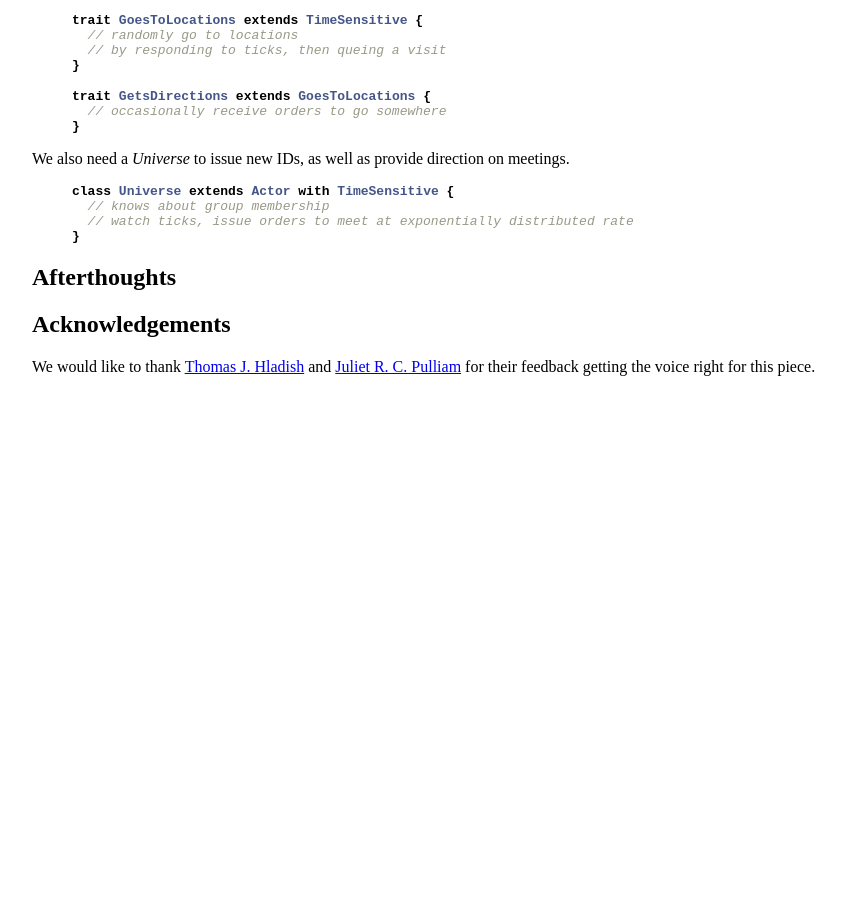
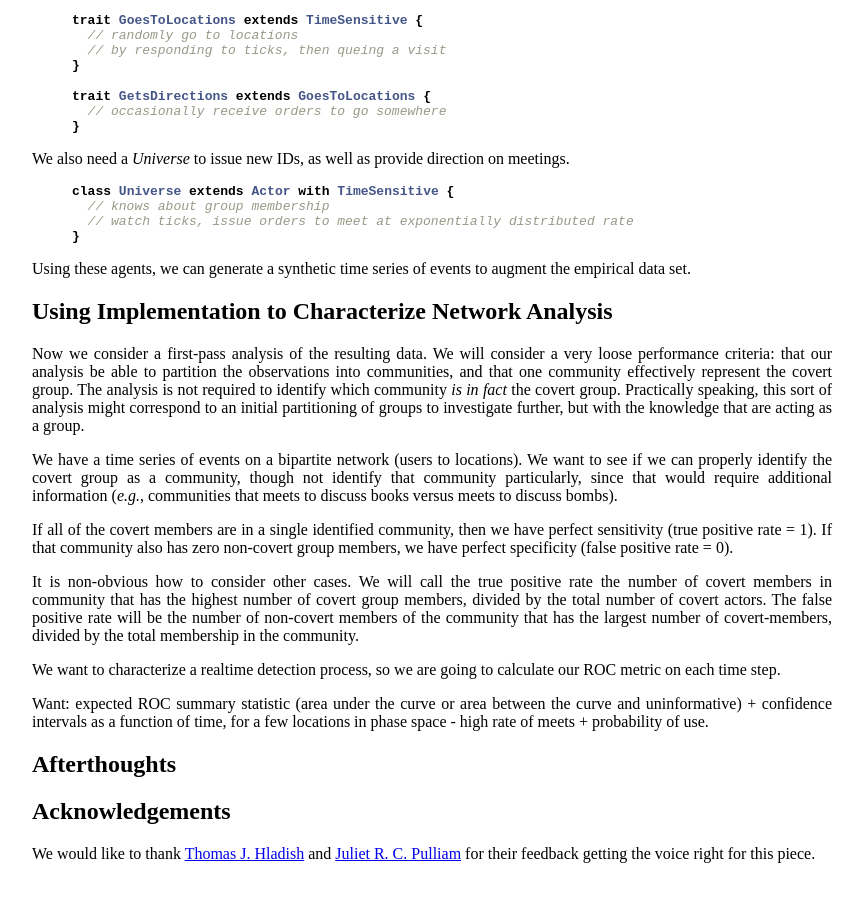
Before and after one commit to pearsonca/scala-commsim, a Jekyll site: the page built from index.md, in a window 1280 px wide and 900 px high, scrolled down 8703 px. Shown: the whole window, without its empty margins (208-1072 px from the left). Built offline with Jekyll 4.4.1, drawn with Linux system fonts in a browser that asks for light colours; formulas are drawn with MathJax 3; before the commit the page ends 9119 px from its top, so only the background shows below that.

Commit message:
initial sketch of analysis

```diff
--- a/index.md
+++ b/index.md
@@ -636,6 +636,42 @@ class Universe extends Actor with TimeSensitive {
 }
 {% endhighlight %}
 
+Using these agents, we can generate a synthetic time series of events to augment
+the empirical data set.
+
+##Using Implementation to Characterize Network Analysis
+
+Now we consider a first-pass analysis of the resulting data.  We will consider a
+very loose performance criteria: that our analysis be able to partition the
+observations into communities, and that one community effectively represent the
+covert group.  The analysis is not required to identify which community *is in fact*
+the covert group.  Practically speaking, this sort of analysis might correspond
+to an initial partitioning of groups to investigate further, but with the knowledge
+that are acting as a group.
+
+We have a time series of events on a bipartite network (users to locations).  We
+want to see if we can properly identify the covert group as a community, though
+not identify that community particularly, since that would require additional
+information (*e.g.*, communities that meets to discuss books versus meets to
+discuss bombs).
+
+If all of the covert members are in a single identified community, then we have
+perfect sensitivity (true positive rate = 1).  If that community also has zero
+non-covert group members, we have perfect specificity (false positive rate = 0).
+
+It is non-obvious how to consider other cases.  We will call the true positive rate
+the number of covert members in community that has the highest number of covert
+group members, divided by the total number of covert actors.  The false positive
+rate will be the number of non-covert members of the community that has the largest
+number of covert-members, divided by the total membership in the community.
+
+We want to characterize a realtime detection process, so we are going to calculate
+our ROC metric on each time step.
+
+Want: expected ROC summary statistic (area under the curve or area between the
+curve and uninformative) + confidence intervals as a function of time, for a few
+locations in phase space - high rate of meets + probability of use.
+
 ##Afterthoughts
 
 ##Acknowledgements
```
